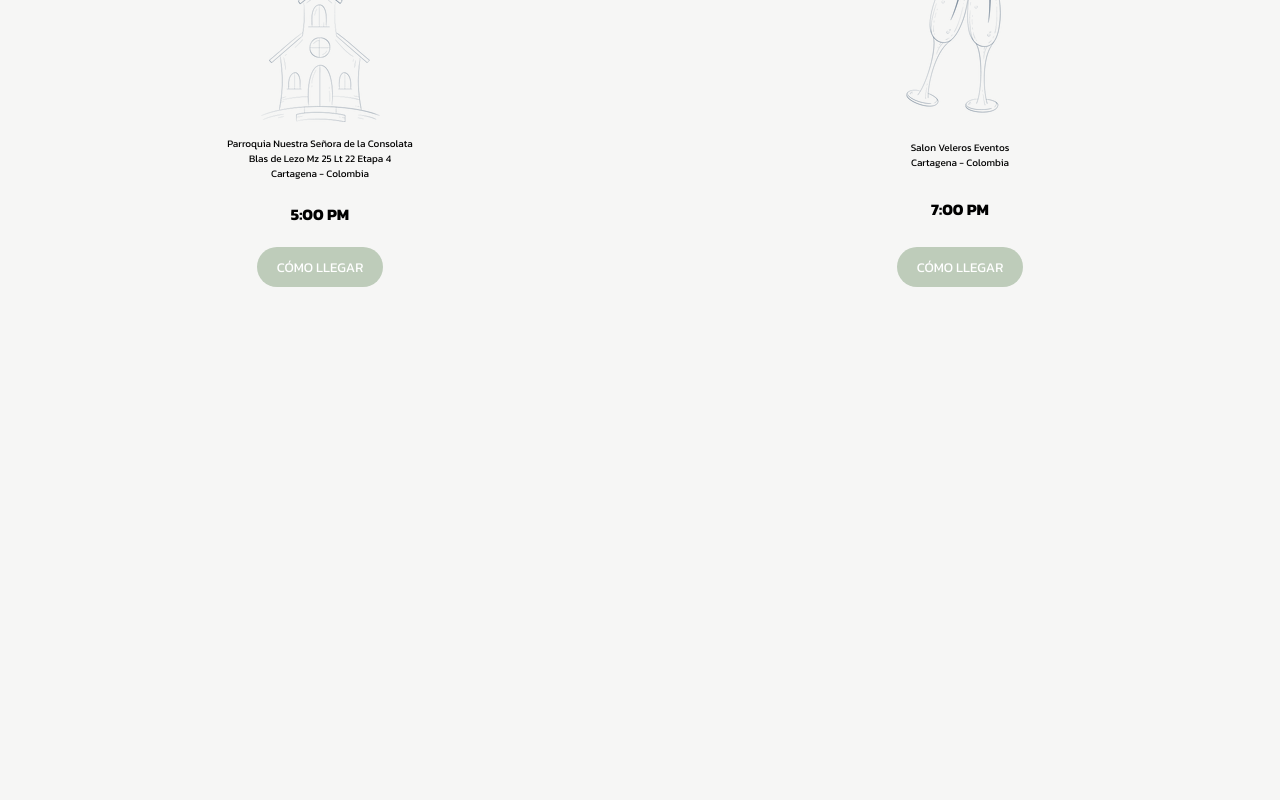
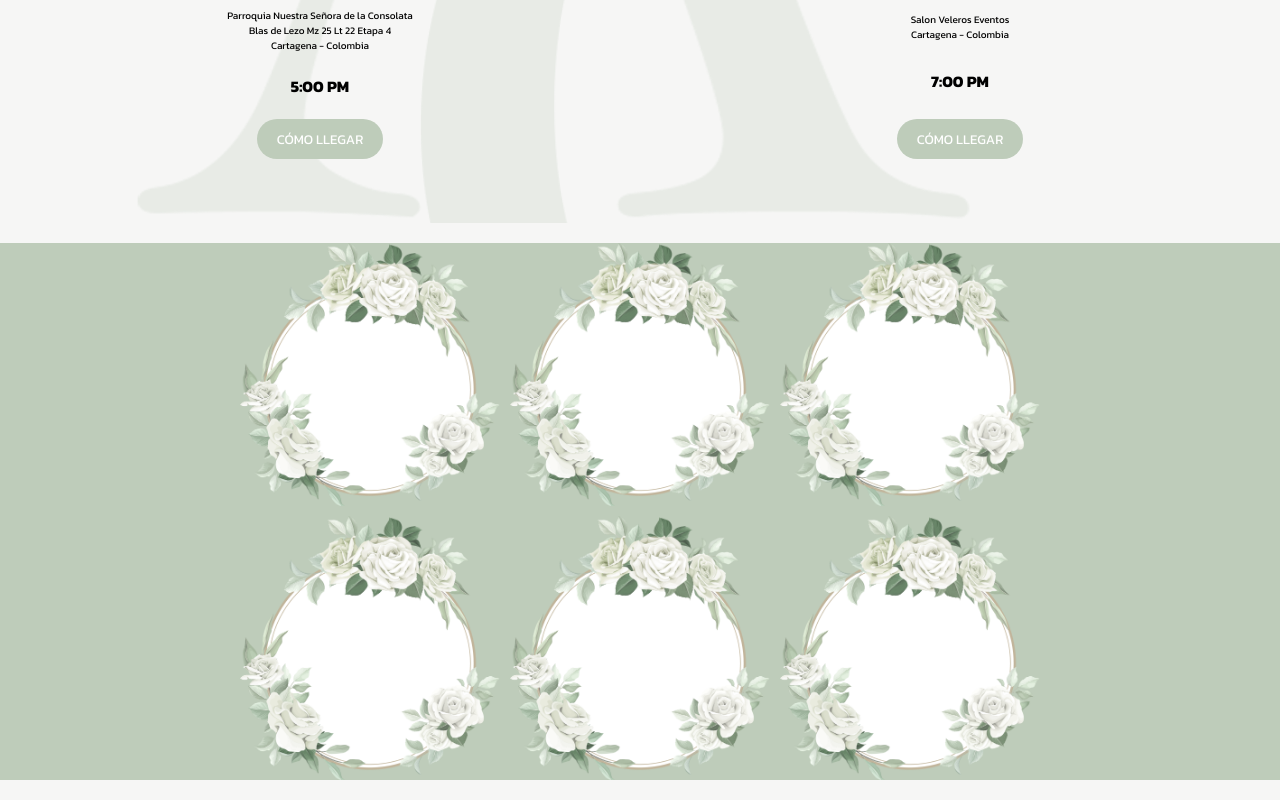
Before and after one commit to cteheranr/invitacion-boda, a React (Vite) app: page / in a window 1280 px wide. Shown: the part 2964-3764 px from the top of the page. Before the commit the page ends 3315 px from the top, so only its background shows below. Built offline with nearby package versions, Linux system fonts and the light colour scheme.

Commit message:
se agrega el logo y la galeria de fotos

```diff
--- a/src/App.jsx
+++ b/src/App.jsx
@@ -4,6 +4,7 @@ import Video from './components/video/video'
 import Conteo from './components/conteo/Conteo'
 import photo1 from './assets/photo1.png'
 import Inform from './components/Inform/Inform'
+import Galeria from './components/galeria/Galeria'
 
 function App() {
   const [count, setCount] = useState(0)
@@ -16,6 +17,7 @@ function App() {
         <img src={photo1} alt="" />
       </div>
       <Inform/>
+      <Galeria/>
     </>
   )
 }
--- a/src/components/Inform/Inform.jsx
+++ b/src/components/Inform/Inform.jsx
@@ -2,6 +2,7 @@ import React from 'react'
 import './inform.css'
 import inglesia from '../../assets/iglesia.webp'
 import copas from '../../assets/copas.png'
+import imgBack from '../../assets/AClogo.png'
 
 function Inform() {
   return (
--- a/src/components/Inform/inform.css
+++ b/src/components/Inform/inform.css
@@ -1,6 +1,10 @@
 .information{
     width: 100%;
     display: flex;
+    background-image: url('../../assets/AClogo.png');
+    background-size: cover;
+    background-position: center;
+    margin-top: -10%;
 }
 
 .fila{
@@ -26,7 +30,7 @@
     background-color: #688568;
     /* margin-top: -15px; */
     transform: scale(1.15);
-    transition-duration: 300ms;
+    transition: all 500ms;
     filter: drop-shadow(1px 3px 0px black);
 }
 
--- a/src/components/conteo/Conteo.jsx
+++ b/src/components/conteo/Conteo.jsx
@@ -4,7 +4,7 @@ import circuloFlorez from '../../assets/Recurso1.png'
 import Countdown from './countdown/Countdown';
 
 function Conteo() {
-    const targetDate = '2024-10-19 14:59:59';
+    const targetDate = '2024-10-19 16:59:59';
     return (
         <>
             <div className='mens-cont'>
@@ -20,7 +20,6 @@ function Conteo() {
                             <p>M</p>
                             <p>S</p>
                         </div>
-
                     </div>
                 </div>
             </div>
--- /dev/null
+++ b/src/components/galeria/Galeria.jsx
@@ -0,0 +1,20 @@
+import React from 'react'
+import recurso2 from '../../assets/Recurso1.png'
+import './galeria.css'
+
+function Galeria() {
+    return (
+        <div className='content-galeria'>
+            <div className='galeria'>
+                <img src={recurso2} alt="" />
+                <img src={recurso2} alt="" />
+                <img src={recurso2} alt="" />
+                <img src={recurso2} alt="" />
+                <img src={recurso2} alt="" />
+                <img src={recurso2} alt="" />
+            </div>
+        </div>
+    )
+}
+
+export default Galeria
--- /dev/null
+++ b/src/components/galeria/galeria.css
@@ -0,0 +1,17 @@
+.content-galeria{
+    width: 100%;
+    background-color: #beccba;
+}
+.galeria {
+    display: grid;
+    grid-template-columns: repeat(auto-fill, minmax(200px, 1fr));
+    gap: 10px;
+    max-width: 800px;
+    margin: 20px auto;
+}
+
+.galeria img {
+    width: 100%;
+    height: auto;
+    display: block;
+}
```
Also changed, not shown: src/assets/AClogo.png (added).
